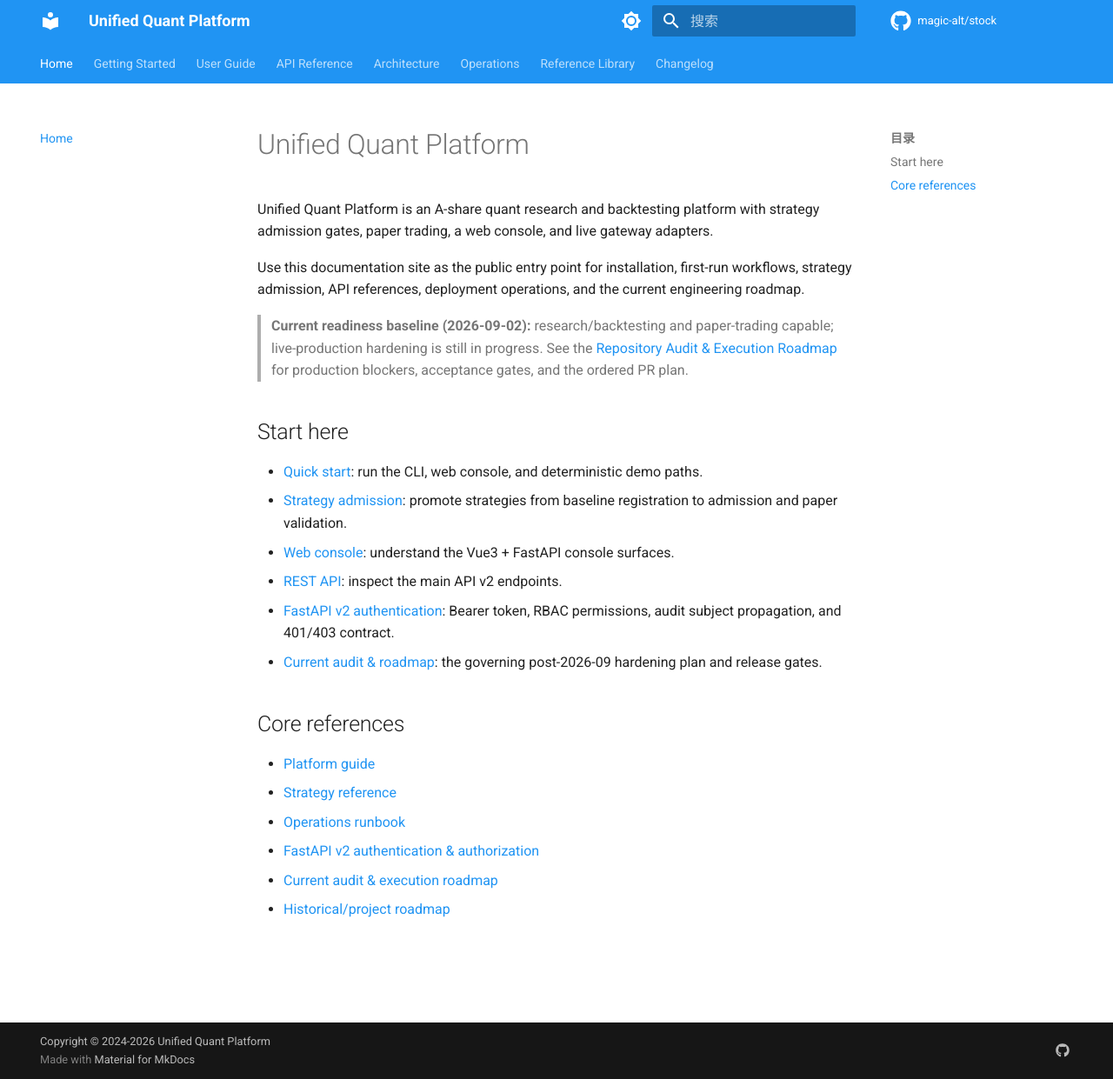
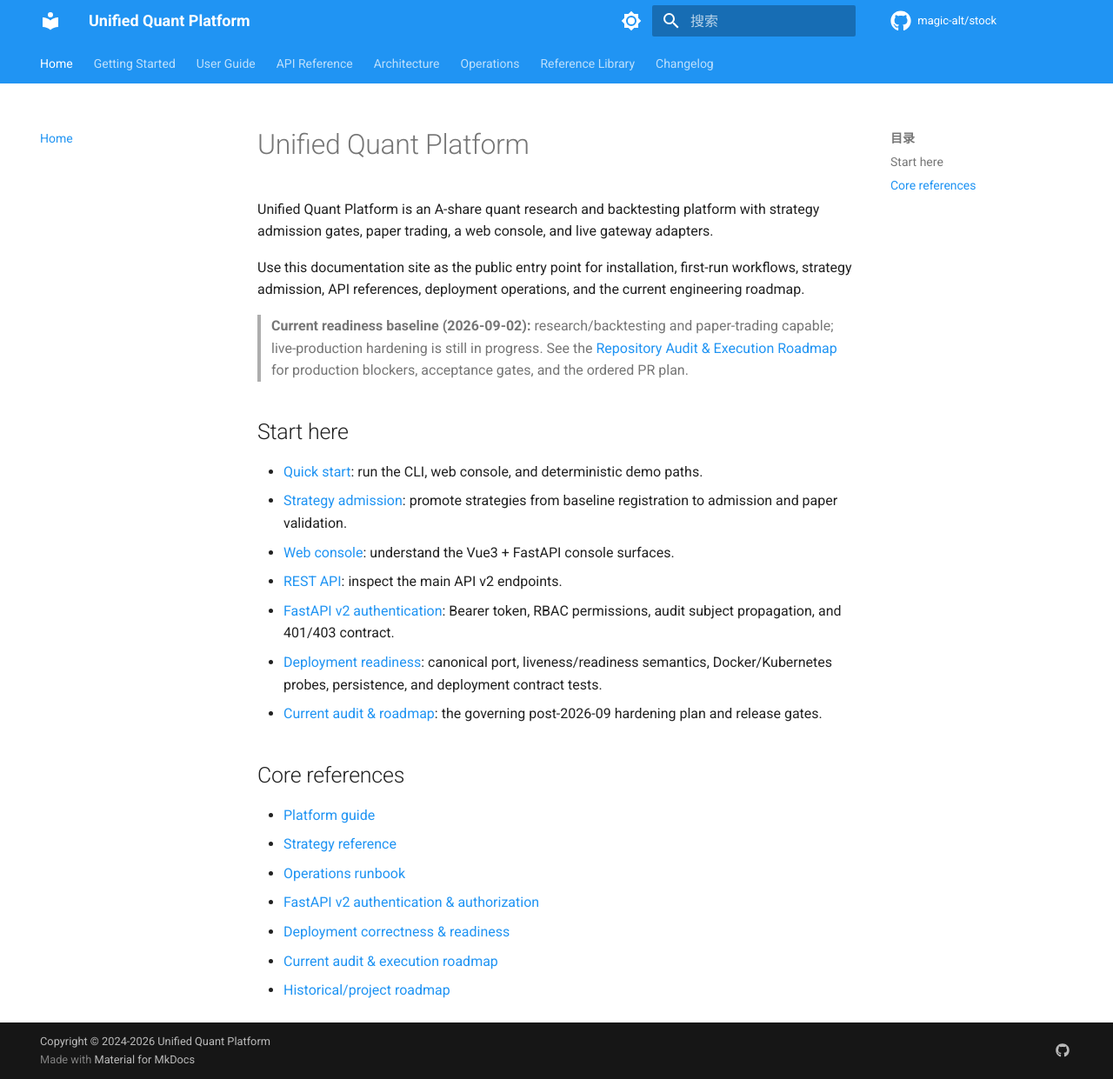
Before and after one commit to magic-alt/stock, an MkDocs documentation site: the page built from docs/index.md, in a window 1280 px wide and 1241 px high. Shown: the whole window at 87% size. Built offline with MkDocs 1.6.1 and Material for MkDocs 9.7.7, drawn with Linux system fonts in a browser that asks for light colours; comment, search, counter and statistics services are not loaded; the version menu is left out.

Commit message:
docs(deploy): link deployment readiness contract

```diff
--- a/docs/index.md
+++ b/docs/index.md
@@ -13,6 +13,7 @@ Use this documentation site as the public entry point for installation, first-ru
 - [Web console](guides/web-console.md): understand the Vue3 + FastAPI console surfaces.
 - [REST API](api/rest-api.md): inspect the main API v2 endpoints.
 - [FastAPI v2 authentication](API_V2_AUTHORIZATION.md): Bearer token, RBAC permissions, audit subject propagation, and 401/403 contract.
+- [Deployment readiness](DEPLOYMENT_READINESS.md): canonical port, liveness/readiness semantics, Docker/Kubernetes probes, persistence, and deployment contract tests.
 - [Current audit & roadmap](REPOSITORY_AUDIT_AND_ROADMAP_2026-09.md): the governing post-2026-09 hardening plan and release gates.
 
 ## Core references
@@ -21,5 +22,6 @@ Use this documentation site as the public entry point for installation, first-ru
 - [Strategy reference](STRATEGY_REFERENCE.md)
 - [Operations runbook](OPERATIONS_RUNBOOK.md)
 - [FastAPI v2 authentication & authorization](API_V2_AUTHORIZATION.md)
+- [Deployment correctness & readiness](DEPLOYMENT_READINESS.md)
 - [Current audit & execution roadmap](REPOSITORY_AUDIT_AND_ROADMAP_2026-09.md)
 - [Historical/project roadmap](ROADMAP.md)
```
